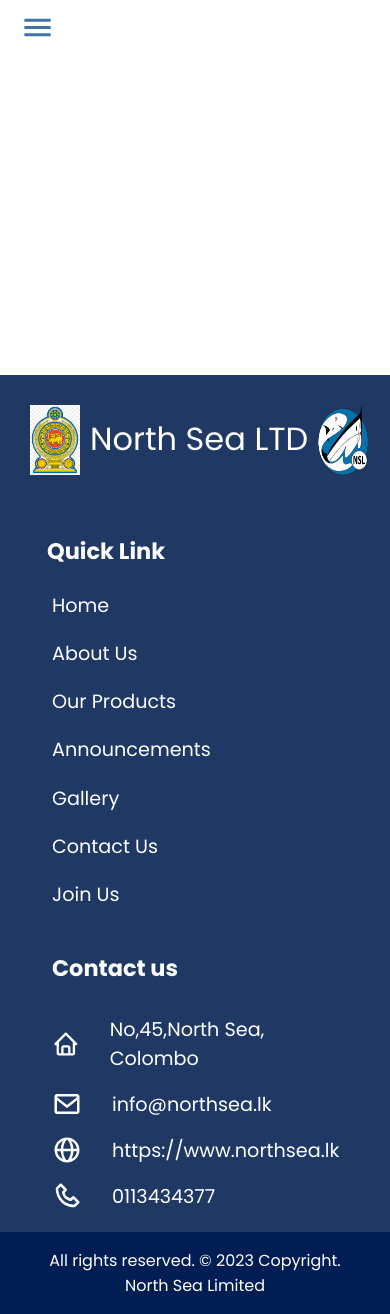
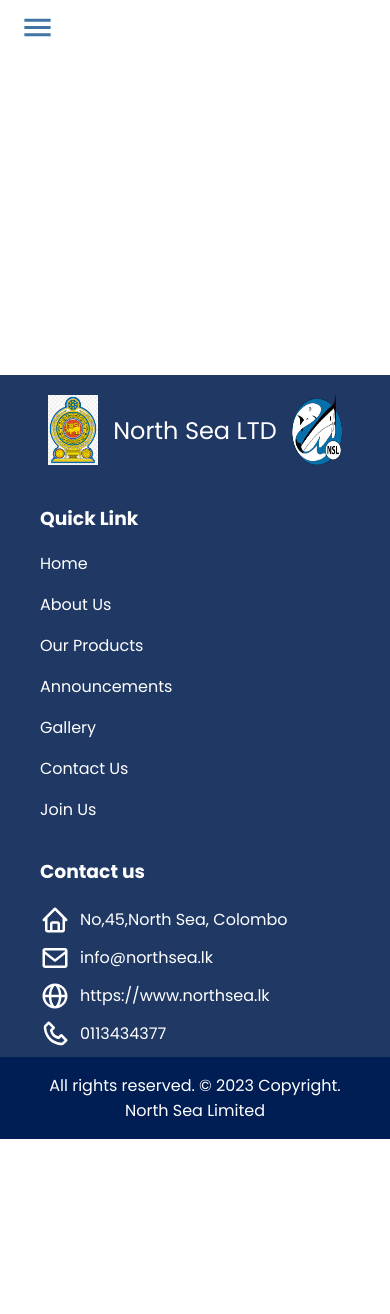
Before and after one commit to Bandaranayake97/NorthSea_Website, a React (Create React App) app in the folder frontend/: page /admin in a window 390 px wide. Shown: the top 1314 px of the page. After the commit the page ends 1139 px from the top, so only its background shows below. Built offline with nearby package versions, Linux system fonts and the light colour scheme; a web font is replaced by a local one.

Commit message:
footer bar modile view

```diff
--- a/frontend/src/pages/layout/FooterBar.css
+++ b/frontend/src/pages/layout/FooterBar.css
@@ -1,18 +1,45 @@
+.footerbar{
+    display: flex;
+    flex-direction: column;
 
-.footerbar{
-    width: inherit;
-    max-width: 1857 ;
     background-color: #203864;
     color: #ffffff;
-    display: flex;
-    flex-direction: column;
 }
 .footerbar-up-side{
     display: flex;
     flex-direction: row;
-    margin-left: 10px;
-    justify-content: space-between;
-    flex-wrap: wrap;
+    justify-content: space-around;
+}
+.footer-content-title{
+    display: flex;
+    flex-direction: row;
+    align-items: center;
+    align-self: center;
+    font-size: x-large;
+}
+.footer-content-title > p{
+    margin: 15px;
+    font-size: 32;
+}
+.footer-content-link > a{
+    text-decoration: none;
+    color:#ffffff;
+
+}
+.footer-contact-us{
+    display: flex;
+    margin: 8px 0;
+    align-items: center;
+    color: #ffffff;
+    text-decoration: none;
+}
+.footer-contact-us-icon{
+    margin-right: 10px;
+}
+.footer-contact > a{
+    text-emphasis: none;
+    color: #ffffff;
+
 }
 .footer-down-bar{
     background-color: #001E54;
@@ -21,205 +48,22 @@
     justify-content: center;
     position: static;
 }
-.footer-content-title{
-    display: flex;
-
-    justify-content: center; /* Center items horizontally */
-    align-items: center;
-    margin-left: 200px;
-}
-.footer-content-title >p{
-    font-size: 32px;
-}
-
-.footer-content-title > p{
-    margin: 10px;
-}
-
-.footer-contact{
-
-    display: flex;
-    flex-direction: column;
-    margin-right: 200px;
-    text-align: left;
-    margin-left: 339px;
-    margin-right: 200px;
-
-}
-
-.footer-contact-us {
-    display: flex;
-    margin: 8px 0;
-    align-items: center;
-    color: #ffffff;
-    text-decoration: none;
-}
-
-.footer-contact-us-icon {
-   margin-right: 30px;
-}
-.footer-content-link > h3{
-    margin-left: -5px;
-}
-.footer-content-link > a{
-
-    color: #ffffff;
-    text-decoration: none;
-}
-.footer-content-conect{
-    display: flex;
-    flex-direction: row;
-    justify-content: space-between;
-    flex-wrap: wrap;
-    margin-left: 340px;
-}
-
-@media screen and (max-width:820px) {
-
-
-.footerbar{
-    max-width: 820px;
-    max-width: inherit ;
-    background-color: #203864;
-    color: #ffffff;
-    display: flex;
-    flex-direction: column;
-}
+@media screen and (max-width:750px) {
     .footerbar-up-side{
         display: flex;
         flex-direction: column;
-    margin-left: 10px;
-    justify-content: space-between;
-    min-width: 820;
-    flex-wrap: wrap;
+        justify-content: space-around;
     }
-.footer-content-conect{
-    display: flex;
-    flex-direction: row;
-    justify-content: space-between;
-    flex-wrap: nowrap;
-    margin-left: 44px;
+    .footer-content-title{
+       margin: 20px;
     }
-
-.footer-content-title{
-    display: flex;
-    justify-content: center; /* Center items horizontally */
-    align-items: center;
-    margin-left: -130px;
-    margin-bottom: 20px;
-    margin-top: 20px;
+    .footer-content-link{
+        margin-left: 40px ;
     }
-.footer-content-title >p{
-    font-size: 32px;
-    margin: 10px;
+    .footer-contact{
+        margin-left: 40px;
     }
-
-
-.footer-contact{
-
-    display: flex;
-    flex-direction: column;
-    margin-right: 200px;
-    text-align: left;
-
-}
-
-.footer-contact-us {
-    display: flex;
-    margin: 8px 0;
-    align-items: center;
-    color: #ffffff;
-    text-decoration: none;
-}
-
-.footer-contact-us-icon {
-   margin-right: 30px;
-}
-.footer-content-link > h3{
-    margin-left: -5px;
-}
-.footer-content-link > a{
-
-    color: #ffffff;
-    text-decoration: none;
+    .footer-down-bar{
+    padding: 0px 37px;
     }
 }
-
-
-@media screen and (max-width:390px) {
-.footerbar{
-    width: 390;
-    max-width: 390 ;
-    background-color: #203864;
-    color: #ffffff;
-    display: flex;
-    flex-direction: column;
-}
-.footerbar-up-side{
-    display: flex;
-    flex-direction: column;
-    margin-left: 10px;
-    justify-content: space-between;
-}
-.footer-content-conect{
-    display: flex;
-    flex-direction: row;
-    justify-content: space-between;
-    flex-wrap: wrap;
-    margin-left: inherit;
-}
-.footer-down-bar{
-    background-color: #001E54;
-    text-align: center;
-    align-items: center;
-    justify-content: center;
-    position: static;
-    padding: 0px 37px;
-}
-.footer-content-title{
-    display:-webkit-box;
-    margin-left: 20px;
-    margin-right: 100px;
-    margin-top: 30px;
-    margin-bottom: 30px;
-}
-.footer-content-title >p{
-    font-size: 32px;
-    margin: 10px;
-}
-
-
-.footer-contact{
-
-    display: flex;
-    flex-direction: column;
-    margin-right: 200px;
-    text-align: left;
-    font-size: larger;
-    margin-left: 32px;
-    margin-bottom: 13px;
-
-}
-
-.footer-contact-us {
-    display: flex;
-    margin: 8px 0;
-    align-items: center;
-    color: #ffffff;
-    text-decoration: none;
-}
-
-.footer-contact-us-icon {
-   margin-right: 30px;
-}
-.footer-content-link{
-    font-size: larger;
-    margin-left: 32px;
-
-}
-.footer-content-link > a{
-    list-style: none;
-    color: #ffffff;
-    text-decoration: none;
-}
-}
--- a/frontend/src/pages/layout/FooterBar.js
+++ b/frontend/src/pages/layout/FooterBar.js
@@ -8,13 +8,12 @@ const FooterBar = () => {
   return (
     <div className='footerbar'>
       <div className='footerbar-up-side'>
-       <div className='footer-content-title'>
+        <div className='footer-content-title'>
           <img src={natiion} alt="Mountain"height = "70px" width="50px"/>
-          <p> North Sea LTD </p>
+          <p > North Sea LTD </p>
          <img src={logo} alt="Mountain" height = "70" width="50"/>
         </div>
-        <div className='footer-content-conect'>
-          <div className='footer-content-link'>
+        <div className='footer-content-link'>
             <h3>Quick Link</h3>
             <a href="/">
               <p>Home</p>
@@ -37,8 +36,8 @@ const FooterBar = () => {
             <a href="/join-us">
              <p>Join Us</p>
             </a>
-          </div>
-          <div  className='footer-contact'>
+        </div>
+        <div  className='footer-contact'>
             <h3>Contact us</h3>
             <a  className='footer-contact-us'>
               <BiHome size= '30px' className='footer-contact-us-icon'/> No,45,North Sea, Colombo
@@ -52,9 +51,8 @@ const FooterBar = () => {
             <a  className='footer-contact-us'>
               <BiPhone size= '30px' className='footer-contact-us-icon'/>0113434377
             </a>
-          </div>
+        </div>
 
-        </div>
       </div>
       <div className='footer-down-bar'>
           <p>All  rights reserved. &copy; 2023 Copyright. <span className='company'> North Sea Limited</span></p>
```
Lines whose indentation alone changed are shown as unchanged.
